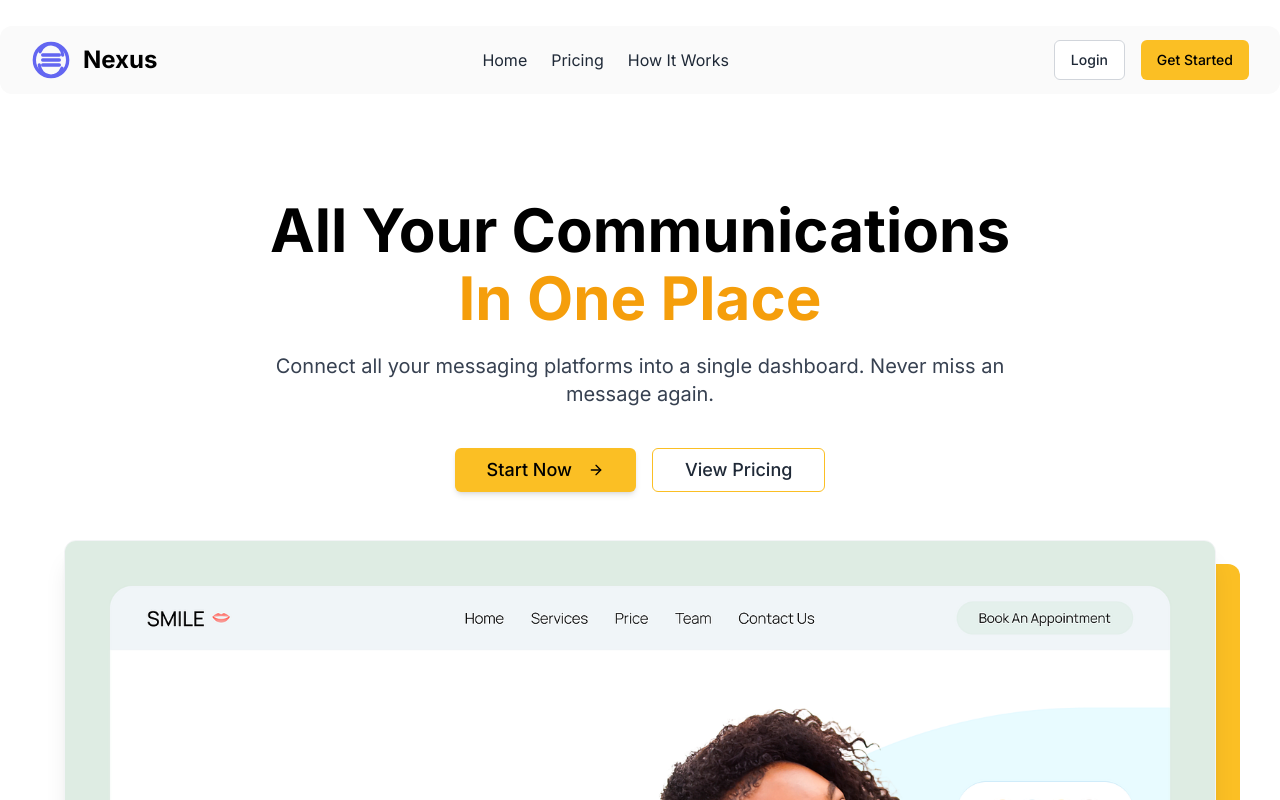
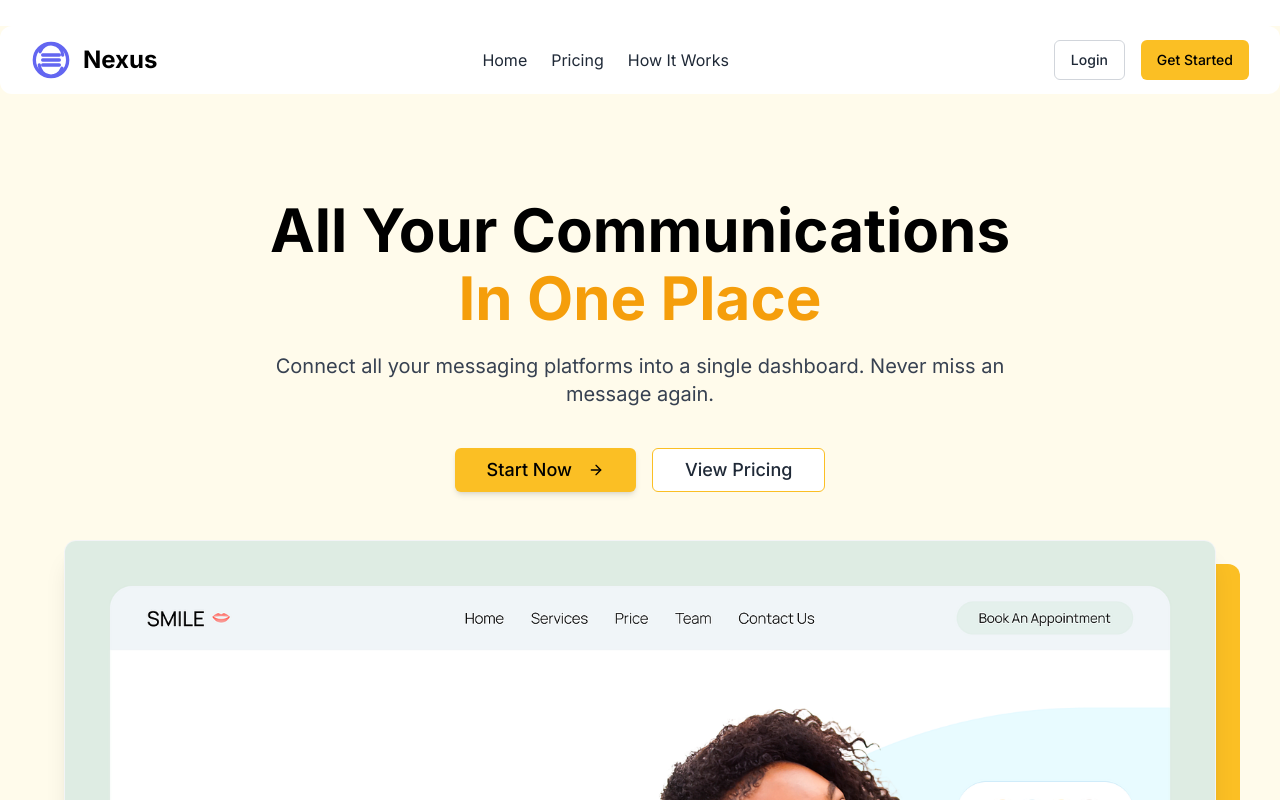
Before and after one commit to arlindbajraktariii/unichatt, a React (Vite) app: page / in a window 1280 px wide. Shown: the top 800 px of the page. Built offline with nearby package versions, Linux system fonts and the light colour scheme.

Commit message:
Visual edit in Lovable
Edited UI in Lovable

```diff
--- a/src/pages/LandingPage.tsx
+++ b/src/pages/LandingPage.tsx
@@ -4,9 +4,9 @@ import { Button } from '@/components/ui/button';
 import { Card, CardContent } from '@/components/ui/card';
 import { MessageSquare, Share2, Users, Zap, ArrowRight, Check } from 'lucide-react';
 const LandingPage = () => {
-  return <div className="min-h-screen bg-white text-black font-colvetica">
+  return <div className="min-h-screen text-black font-colvetica bg-amber-50">
       {/* Header */}
-      <header className="container mx-auto my-[26px] px-[31px] py-[14px] rounded-xl bg-zinc-50">
+      <header className="container mx-auto my-[26px] px-[31px] py-[14px] rounded-xl bg-white">
         <nav className="flex justify-between items-center">
           <div className="flex items-center">
             <img src="/logo.svg" alt="Nexus Logo" className="h-10 w-10 mr-3" />
@@ -33,7 +33,7 @@ const LandingPage = () => {
       </header>
 
       {/* Hero Section */}
-      <section className="relative py-20 bg-white">
+      <section className="relative py-20 bg-amber-50">
         <div className="container mx-auto px-4 text-center relative z-10">
           <div className="max-w-4xl mx-auto mb-10">
             <h1 className="text-5xl md:text-6xl font-bold mb-6 leading-tight">
@@ -66,7 +66,7 @@ const LandingPage = () => {
       </section>
 
       {/* Features */}
-      <section className="bg-gray-100 py-[50px]">
+      <section className="py-[50px] bg-zinc-50">
         <div className="container mx-auto px-4">
           <div className="text-center mb-16">
             <h2 className="text-3xl font-bold mb-4">One Platform, All Channels</h2>
```
